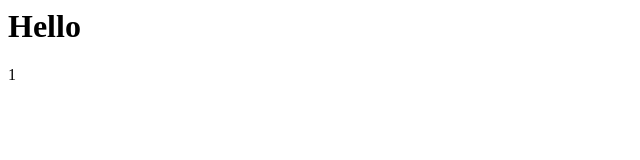
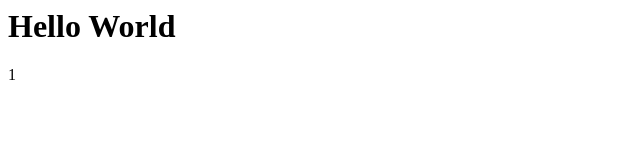
Before and after one commit to reicham2/m324_Marc_Reichardt, a plain HTML site: page index.html in a window 1280 px wide. Shown: the whole page, without its empty margins (0-640 px from the left). Drawn offline with Linux system fonts and the light colour scheme.

Commit message:
Update header to 'Hello World'

```diff
--- a/index.html
+++ b/index.html
@@ -1 +1 @@
-<h1>Hello</h1>1
+<h1>Hello World</h1>1
```
